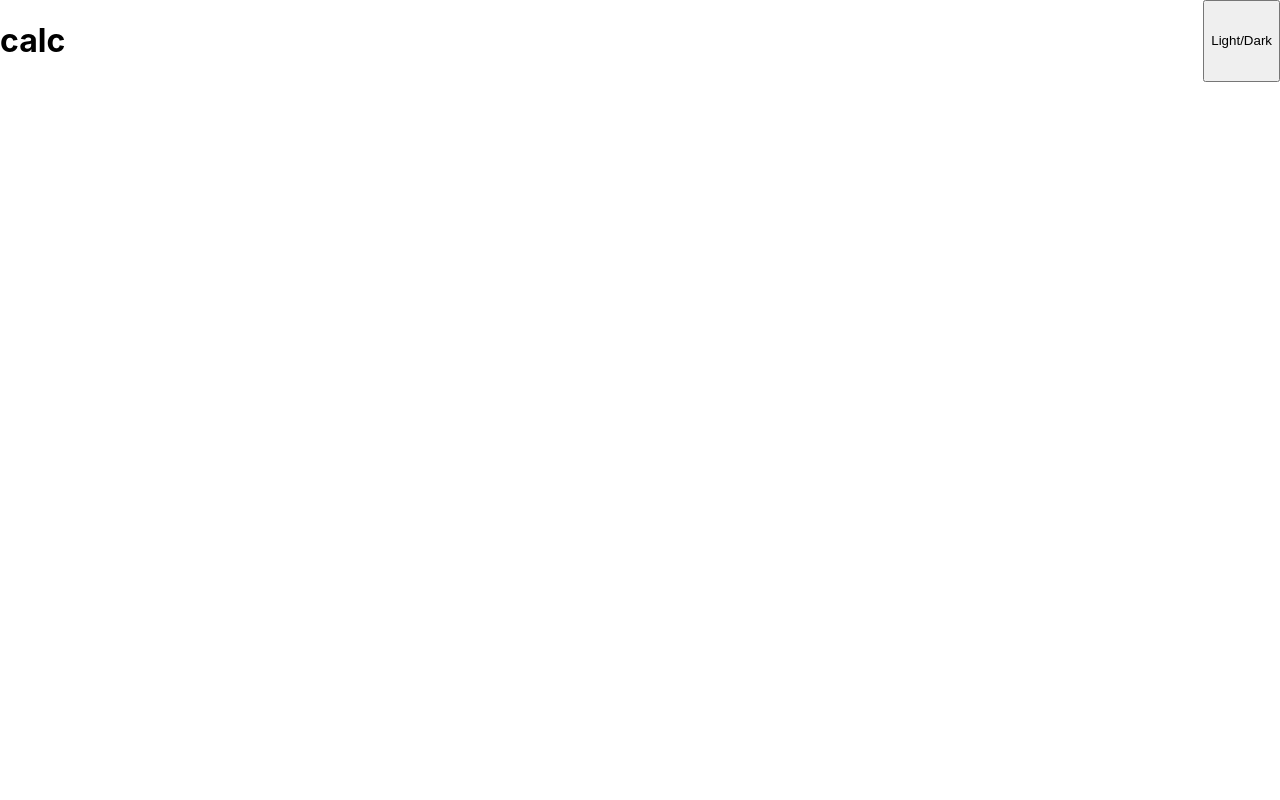
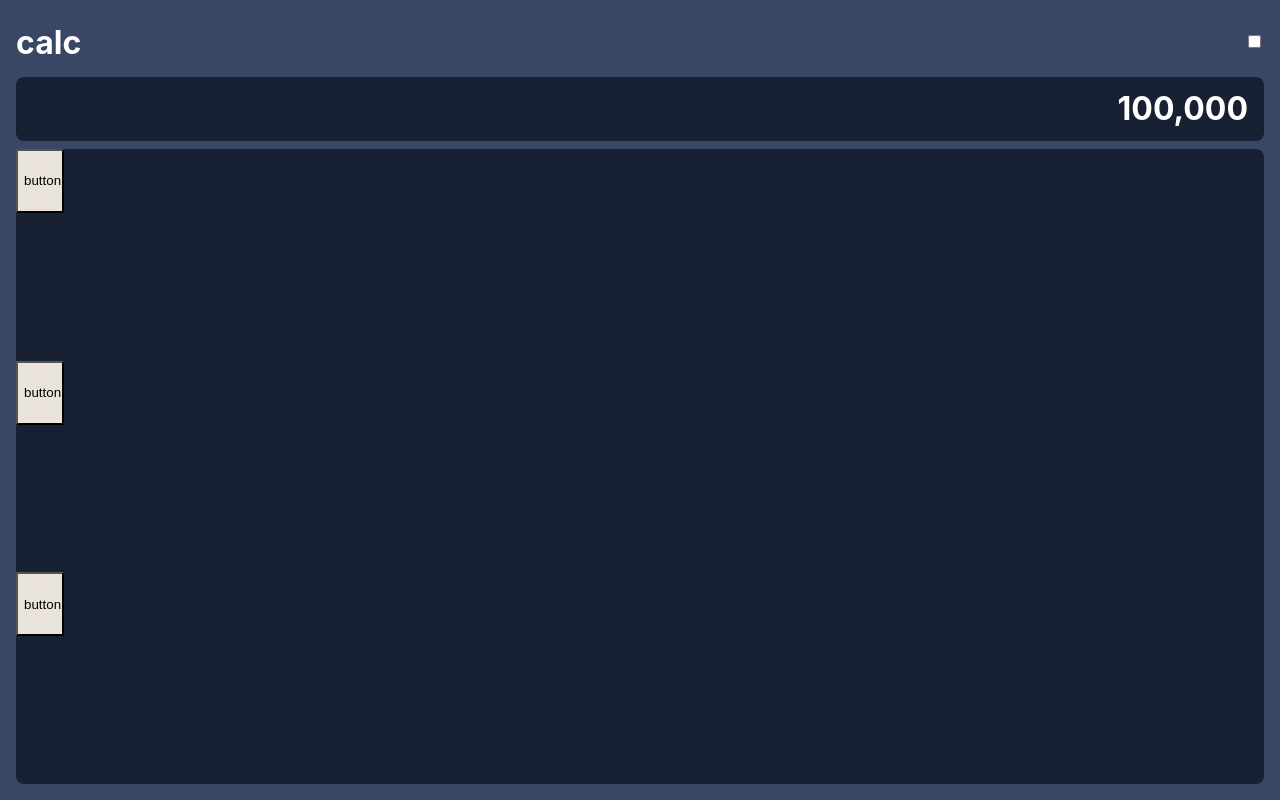
Before and after one commit to stuartkaija/calculator, a React (Create React App) app: page / in a window 1280 px wide. Built offline with nearby package versions, Linux system fonts and the light colour scheme.

Commit message:
basic front end styled, working on button components now

```diff
--- a/src/App.scss
+++ b/src/App.scss
@@ -1,38 +1,9 @@
+@use './styles/partials/variables' as *;
+
 .App {
-  text-align: center;
+	display: flex;
+	flex-direction: column;
+	height: 100vh;
+	background-color: $color-background1;
+	padding: 1rem;
 }
-
-.App-logo {
-  height: 40vmin;
-  pointer-events: none;
-}
-
-@media (prefers-reduced-motion: no-preference) {
-  .App-logo {
-    animation: App-logo-spin infinite 20s linear;
-  }
-}
-
-.App-header {
-  background-color: #282c34;
-  min-height: 100vh;
-  display: flex;
-  flex-direction: column;
-  align-items: center;
-  justify-content: center;
-  font-size: calc(10px + 2vmin);
-  color: white;
-}
-
-.App-link {
-  color: #61dafb;
-}
-
-@keyframes App-logo-spin {
-  from {
-    transform: rotate(0deg);
-  }
-  to {
-    transform: rotate(360deg);
-  }
-}
--- a/src/App.tsx
+++ b/src/App.tsx
@@ -2,12 +2,17 @@ import './App.scss';
 
 //@ts-ignore
 import Header from './components/Header/Header.tsx';
+//@ts-ignore
+import Display from './components/Display/Display.tsx';
+//@ts-ignore
+import Controls from './components/Controls/Controls.tsx';
 
 function App() {
 	return (
 		<div className="App">
 			<Header />
-
+			<Display />
+			<Controls />
 		</div>
 	);
 }
--- a/src/components/Controls/Controls.scss
+++ b/src/components/Controls/Controls.scss
@@ -0,0 +1,9 @@
+@use '../../styles/partials/variables' as *;
+
+.controls {
+    display: grid;
+    height: 100%;
+    border-radius: 0.5rem;
+    background-color: $color-background3;
+    color: $color-text2;
+}
--- a/src/components/Controls/Controls.tsx
+++ b/src/components/Controls/Controls.tsx
@@ -0,0 +1,15 @@
+import React from 'react';
+import './Controls.scss';
+//@ts-ignore
+import NumberButton from '../NumberButton/NumberButton.tsx';
+
+export default function Controls() {
+    return (
+        <div className='controls'>
+            <NumberButton />
+            <NumberButton />
+            <NumberButton />
+
+        </div>
+    )
+}
--- a/src/components/Display/Display.scss
+++ b/src/components/Display/Display.scss
@@ -0,0 +1,14 @@
+@use '../../styles/partials/variables' as *;
+
+.display {
+    display: flex;
+    justify-content: flex-end;
+    align-items: center;
+    height: 4rem;
+    border-radius: 0.5rem;
+    padding-right: 1rem;
+    margin-bottom: 0.5rem;
+    background-color: $color-background3;
+    color: $color-text2;
+
+}
--- a/src/components/Display/Display.tsx
+++ b/src/components/Display/Display.tsx
@@ -0,0 +1,10 @@
+import React from 'react';
+import './Display.scss';
+
+export default function Display() {
+    return (
+        <div className='display'>
+            <h1 className='display__nums'>100,000</h1>
+        </div>
+    )
+}
--- a/src/components/Header/Header.scss
+++ b/src/components/Header/Header.scss
@@ -1,4 +1,14 @@
+@use '../../styles/partials/variables' as *;
+
 .header {
     display: flex;
     justify-content: space-between;
+    align-items: center;
+    height: 4rem;
+    margin-bottom: 0.5rem;
+
+    &__title {
+        color: $color-text2;
+        margin: 0;
+    }
 }
--- a/src/components/Header/Header.tsx
+++ b/src/components/Header/Header.tsx
@@ -5,7 +5,10 @@ export default function Header() {
     return (
         <header className='header'>
             <h1 className='header__title'>calc</h1>
-            <button className='header__dark-toggle'>Light/Dark</button>
+            <label className='header__switch'>
+                <input className='header__input-hidden' type="checkbox" />
+                <span className='header__slider'></span>
+            </label>
         </header>
     )
 }
--- /dev/null
+++ b/src/components/NumberButton/NumberButton.scss
@@ -0,0 +1,7 @@
+@use '../../styles/partials/variables' as *;
+
+.button {
+    height: 4rem;
+    width: 3rem;
+    background-color: $color-key5;
+}
--- /dev/null
+++ b/src/components/NumberButton/NumberButton.tsx
@@ -0,0 +1,10 @@
+import React from 'react';
+import './NumberButton.scss';
+
+export default function NumberButton() {
+  return (
+    <button className='button'>
+        <span className='button__name'>button</span>
+    </button>
+  )
+}
--- a/src/index.css
+++ b/src/index.css
@@ -11,3 +11,7 @@ code {
   font-family: source-code-pro, Menlo, Monaco, Consolas, 'Courier New',
     monospace;
 }
+
+* {
+  box-sizing: border-box;
+}
```
